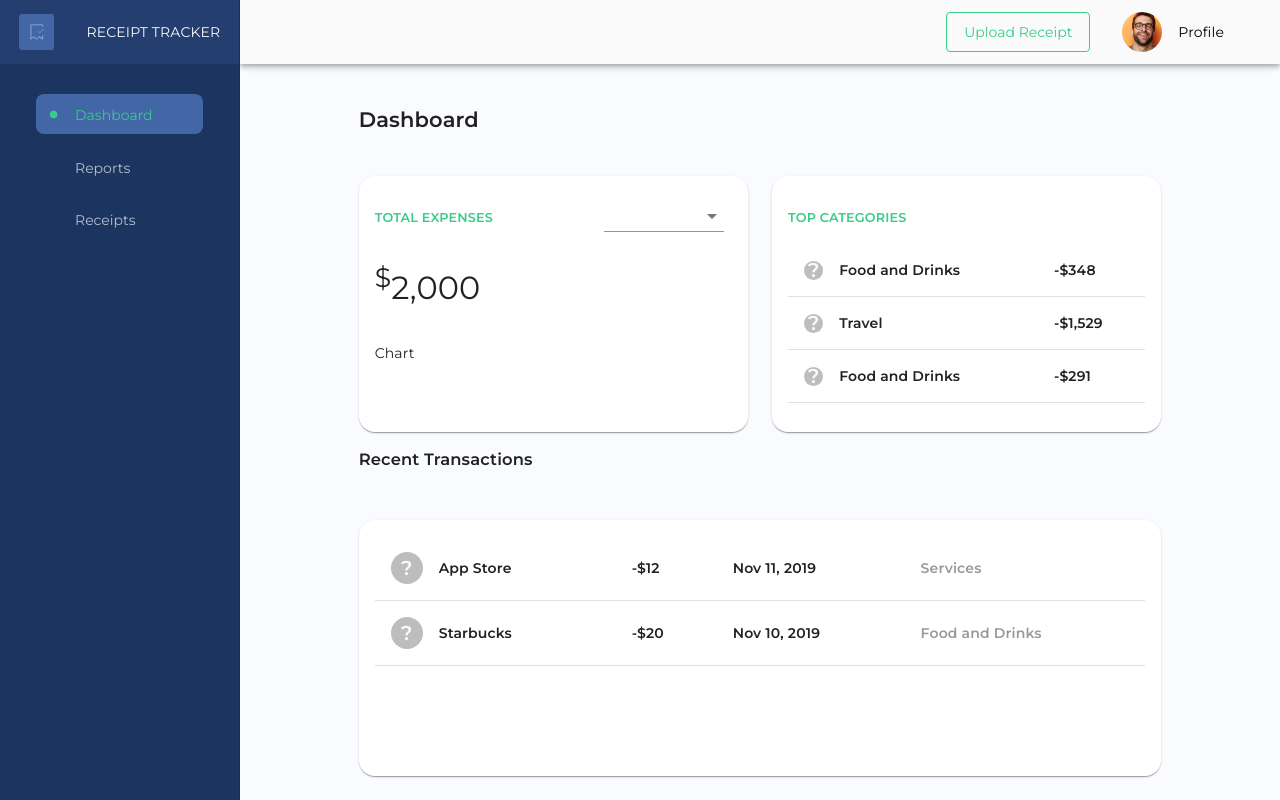
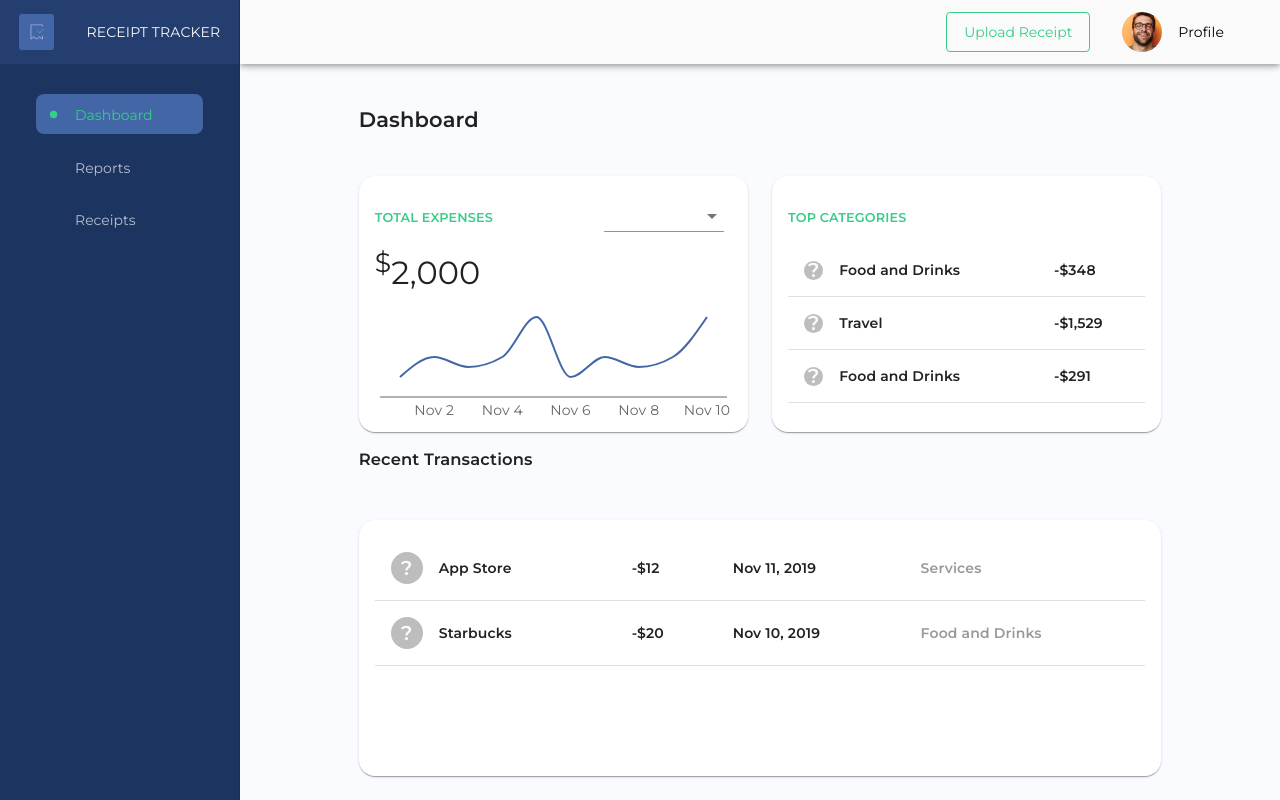
Before and after one commit to hatchways/team-rosemary, a React (Create React App) app in the folder client/: page / in a window 1280 px wide. Built offline with nearby package versions, Linux system fonts and the light colour scheme.

Commit message:
chart skeleton

```diff
--- a/client/package.json
+++ b/client/package.json
@@ -8,7 +8,8 @@
     "react": "^16.13.1",
     "react-dom": "^16.13.1",
     "react-router-dom": "^5.2.0",
-    "react-scripts": "3.0.1"
+    "react-scripts": "3.0.1",
+    "recharts": "^1.8.5"
   },
   "scripts": {
     "start": "react-scripts start",
--- a/client/src/components/Chart.js
+++ b/client/src/components/Chart.js
@@ -1,4 +1,6 @@
-import React, { useState } from "react";
+import React from "react";
+
+import { LineChart, Line, XAxis, Tooltip, ResponsiveContainer } from 'recharts';
 
 import { makeStyles } from '@material-ui/core/styles';
 
@@ -8,17 +10,46 @@ const useStyles = makeStyles({
     padding: '1rem'
   },
   txtExpensesTotal: {
+    margin: '1rem 0',
     fontSize: '2rem'
   }
 });
 
+// Should be sorted by the date, users may not add receipts day after day
+const data = [
+  { date: 'Nov 1', expense: 10 },
+  { date: 'Nov 2', expense: 20 },
+  { date: 'Nov 3', expense: 15 },
+  { date: 'Nov 4', expense: 20 },
+  { date: 'Nov 5', expense: 40 },
+  { date: 'Nov 6', expense: 10 },
+  { date: 'Nov 7', expense: 20 },
+  { date: 'Nov 8', expense: 15 },
+  { date: 'Nov 9', expense: 20 },
+  { date: 'Nov 10', expense: 40 },
+];
+
 export function Chart(props) {
   const classes = useStyles();
   const expense = 2000;
+
+  const formatter = (value, ...pars) => [`$${value.toLocaleString()}`, ...pars];
+
+  const renderLineChart = (
+    <ResponsiveContainer height={120} debounce={100}>
+      <LineChart data={data}>
+        <XAxis dataKey="date" tickLine={false} padding={{ left: 20, right: 20 }} />
+        {/* <YAxis /> */}
+        <Line type="monotone" dataKey="expense" stroke="#4366a7" strokeWidth={2} dot={false} activeDot={{ stroke: '#fff', strokeWidth: 3, r: 6 }} />
+        <Tooltip separator=": " formatter={formatter} />
+      </LineChart>
+    </ResponsiveContainer>
+  );
+
   return (
     <div>
       <p className={classes.txtExpensesTotal}><sup>$</sup>{expense.toLocaleString()}</p>
-      <div>Chart</div>
+      {renderLineChart}
     </div>
   )
 }
--- a/client/src/pages/Dashboard.js
+++ b/client/src/pages/Dashboard.js
@@ -43,7 +43,7 @@ const useStyles = makeStyles(theme => ({
     right: '1rem',
     margin: theme.spacing(1),
     minWidth: 120,
-  },
+  }
 }));
 
 export function Dashboard(props) {
```
Also changed, not shown: 1 other file (tests, documents, lock files or other folders).
